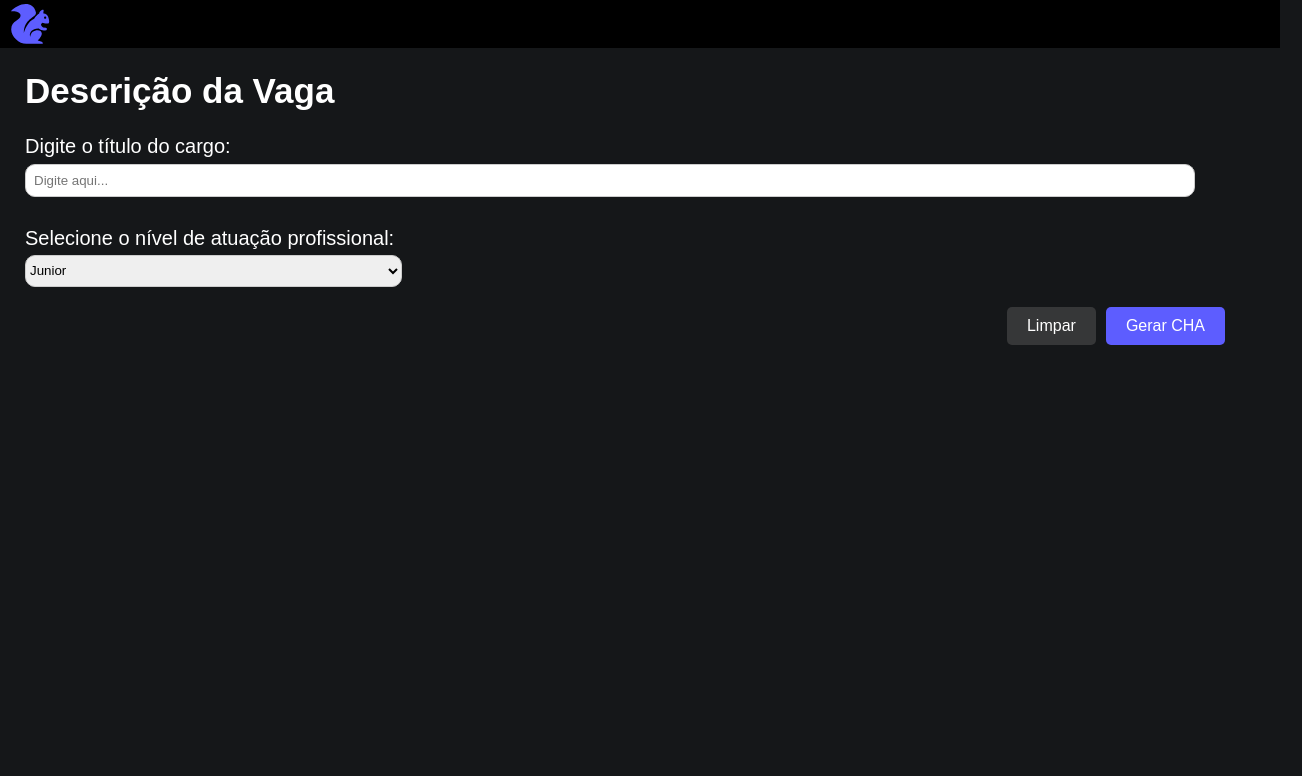
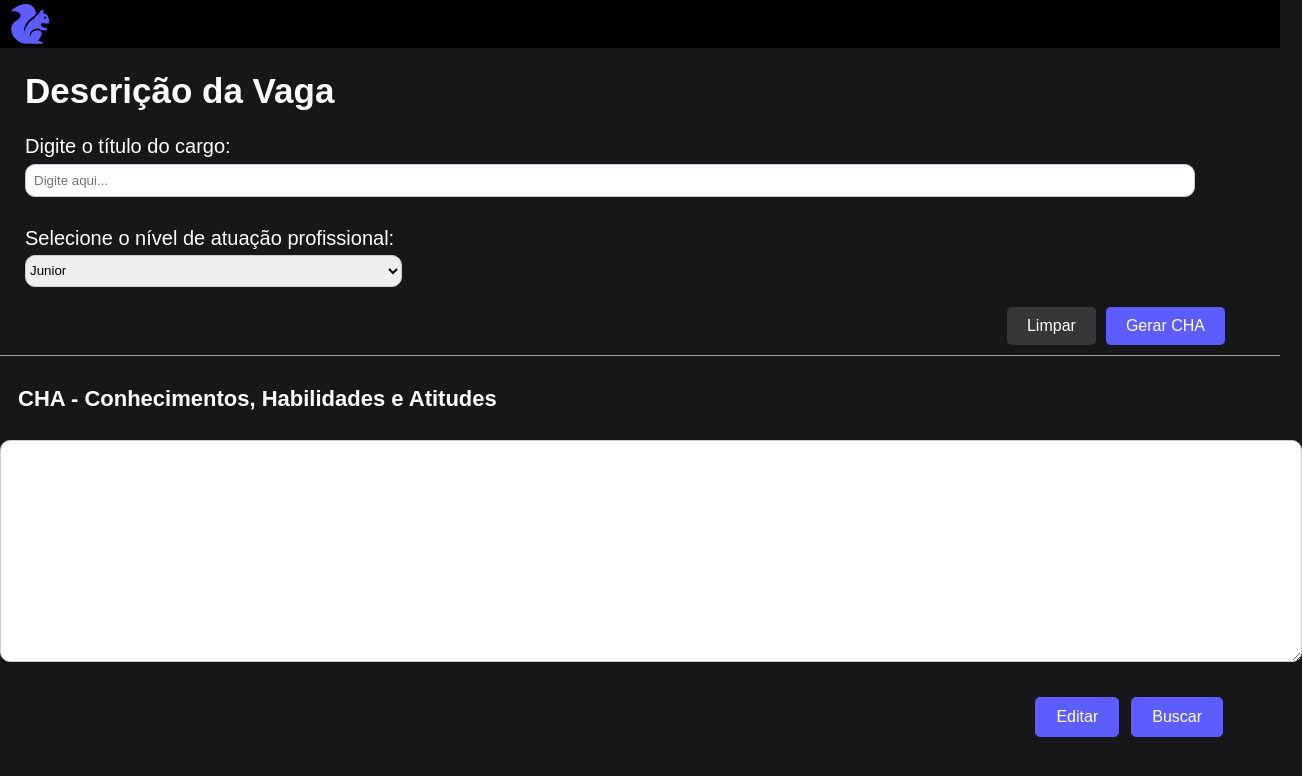
Before and after one commit to CodeSquirrel-API/RecrutaTech-FrontEnd, a Vue app: page /Home in a window 1280 px wide. Shown: the top 776 px of the page, 1302 px wide, since content can reach past the window. Built offline with nearby package versions, Linux system fonts and the light colour scheme.

Commit message:
Create multiline text

```diff
--- a/src/views/Home.vue
+++ b/src/views/Home.vue
@@ -1,9 +1,7 @@
 <script setup lang="ts">
-import Cha from '../components/Cha.vue'
 
 </script>
-
-<template>
+  <template>
     <div>
       <h1 class="title">Descrição da Vaga</h1>
       <label for="descricao" class="input-label">Digite o título do cargo:</label>
@@ -22,7 +20,21 @@ import Cha from '../components/Cha.vue'
       <div class="button-container">
         <button class="custom-button clear-button">Limpar</button>
         <button class="custom-button save-button">Gerar CHA</button>
+      </div>
 
+      <!-- Linha cinza abaixo dos botões -->
+      <hr class="line" />
+
+      <!-- Título "CHA" -->
+      <h2 class="cha-title">CHA - Conhecimentos, Habilidades e Atitudes</h2>
+
+      <!-- Campo de texto multilinea -->
+      <textarea v-model="chaText" class="cha-textarea"></textarea>
+
+      <!-- Botões Editar e Buscar -->
+      <div class="button-container">
+        <button class="custom-button edit-button">Editar</button>
+        <button class="custom-button search-button">Buscar</button>
       </div>
     </div>
   </template>
@@ -111,4 +123,52 @@ import Cha from '../components/Cha.vue'
   .custom-button:hover {
     filter: brightness(0.9); /* Escurece a cor ao passar o mouse */
   }
-  </style>
+
+  .line {
+  border: none;
+  border-top: 1px solid #999898;
+  margin-top: 10px; /* Espaçamento acima da linha */
+  margin-bottom: 10px; /* Espaçamento abaixo da linha */
+}
+
+/* Estilos para o título "CHA" */
+.cha-title {
+  font-size: 22px;
+  margin-top: 30px;
+  margin-left: 18px;
+}
+
+/* Estilos para o campo de texto multilinear */
+.cha-textarea {
+  width: 100%;
+  height: 200px;
+  padding: 10px;
+  border: 1px solid #ccc;
+  border-radius: 10px;
+  outline: none;
+  margin-top: 10px;
+  margin-bottom: 10px;
+}
+
+/* Estilos para os botões "Editar" e "Buscar" */
+.edit-button,
+.search-button {
+  background-color: #5D5DFF;
+  color: #fff;
+  border: 1px solid #5D5DFF;
+  border-radius: 5px;
+  padding: 10px 20px;
+  margin-right: 2px;
+  cursor: pointer;
+  outline: none;
+  transition: background-color 0.3s, color 0.3s;
+}
+
+/* Estilos de hover para os botões "Editar" e "Buscar" */
+.edit-button:hover,
+.search-button:hover {
+  background-color: #4455cc;
+  border-color: #4455cc;
+}
+
+</style>
```
